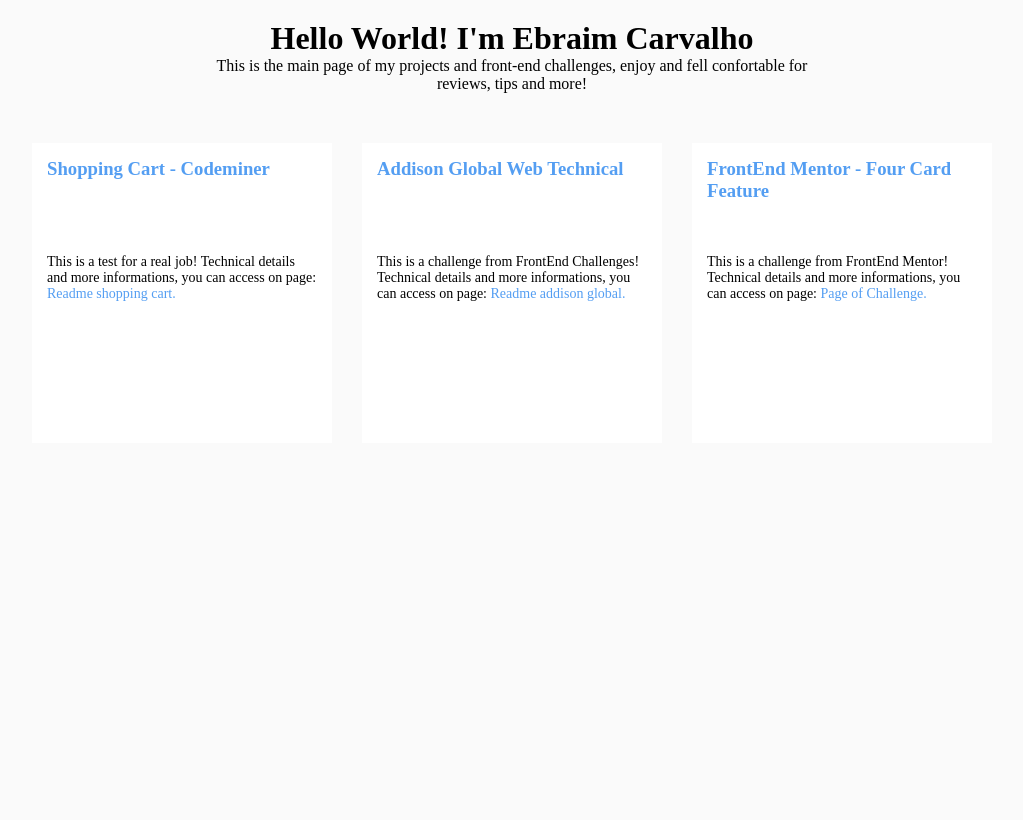
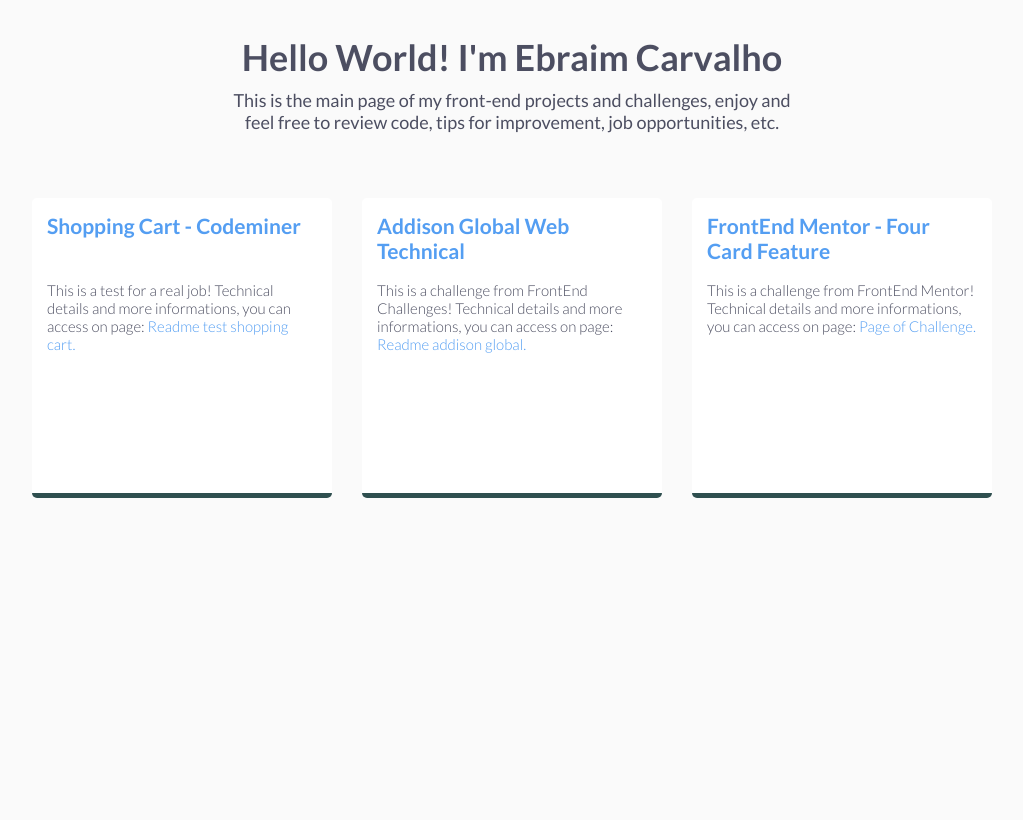
Before and after one commit to ebraimcarvalho/frontend-challenges, a PHP site: page / in a window 1280 px wide. Shown: the whole page, without its empty margins (128-1151 px from the left). Run offline with PHP 8.4, Linux system fonts and the light colour scheme.

Commit message:
style and favicon

```diff
--- a/index.html
+++ b/index.html
@@ -3,25 +3,29 @@
 <head>
   <meta charset="UTF-8">
   <meta name="viewport" content="width=device-width, initial-scale=1.0">
+  <link rel="apple-touch-icon" sizes="180x180" href="./assets/favicon/apple-touch-icon.png">
+  <link rel="icon" type="image/png" sizes="32x32" href="./assets/favicon/favicon-32x32.png">
+  <link rel="icon" type="image/png" sizes="16x16" href="./assets/favicon/favicon-16x16.png">
+  <link rel="manifest" href="./assets/favicon/site.webmanifest">
   <title>Front-End Challenges - Ebraim Carvalho</title>
   <link rel="stylesheet" href="style.css">
 </head>
 <body>
   <header>
     <h1>Hello World! I'm Ebraim Carvalho</h1>
-    <p>This is the main page of my projects and front-end challenges, enjoy and fell confortable for reviews, tips and more!</p>
+    <p>This is the main page of my front-end projects and challenges, enjoy and feel free to review code, tips for improvement, job opportunities, etc.</p>
   </header>
 
   <div class="container">
-    <div class="item-project">
+    <div class="card-project">
       <a href="./codeminer-shopping-cart/index.html" target="_blank"><h3>Shopping Cart - Codeminer</h3></a>
-      <p>This is a test for a real job! Technical details and more informations, you can access on page: <a href="https://github.com/ebraimcarvalho/frontend-challenges/blob/master/codeminer-shopping-cart/README.md" target="_blank">Readme shopping cart.</a></p>
+      <p>This is a test for a real job! Technical details and more informations, you can access on page: <a href="https://github.com/ebraimcarvalho/frontend-challenges/blob/master/codeminer-shopping-cart/README.md" target="_blank">Readme test shopping cart.</a></p>
     </div>
-    <div class="item-project">
+    <div class="card-project">
       <a href="./addison-global-web-technical-ebraim/index.html" target="_blank"><h3>Addison Global Web Technical</h3></a>
       <p>This is a challenge from FrontEnd Challenges! Technical details and more informations, you can access on page: <a href="https://github.com/ebraimcarvalho/frontend-challenges/blob/master/addison-global-web-technical-ebraim/README.md" target="_blank">Readme addison global.</a></p>
     </div>
-    <div class="item-project">
+    <div class="card-project">
       <a href="./four-card-feature-section-master/index.html" target="_black"><h3>FrontEnd Mentor - Four Card Feature</h3></a>
       <p>This is a challenge from FrontEnd Mentor! Technical details and more informations, you can access on page: <a href="https://www.frontendmentor.io/challenges/four-card-feature-section-weK1eFYK" target="_blank">Page of Challenge.</a></p>
     </div>
--- a/style.css
+++ b/style.css
@@ -1,3 +1,5 @@
+@import url('https://fonts.googleapis.com/css?family=Lato:300,400,700&display=swap');
+
 * {
   box-sizing: border-box;
   margin: 0;
@@ -5,7 +7,10 @@
 }
 
 body {
+  font-family: 'Lato';
+  font-size: 18px;
   background-color: hsl(0, 0%, 98%);
+  color: hsl(234, 12%, 34%);
   width: 100%;
   height: 100vh;
 }
@@ -16,11 +21,15 @@ header {
   margin: 0 auto;
   text-align: center;
   margin-top: 20px;
+  padding: 15px;
+}
+
+header p {
+  margin-top: 10px;
 }
 
 .container {
   margin-top: 40px;
-  /* max-width: 1200px; */
   padding: 0 30px;
   display: flex;
   flex-wrap: wrap;
@@ -37,19 +46,22 @@ a:hover {
   color: steelblue;
 }
 
-.item-project {
+.card-project {
   width: 300px;
   height: 300px;
   background-color: white;
   margin: 10px 15px;
   padding: 15px;
+  border-radius: 5px;
+  border-bottom: 5px solid darkslategray;
 }
 
-.item-project h3 {
-  height: 30%;
+.card-project h3 {
+  height: 20%;
 }
 
-.item-project p {
-  margin-top: 15px;
-  font-size: 14px;
+.card-project p {
+  margin: 15px 0 20px;
+  font-size: 15px;
+  font-weight: 300;
 }
```
Also changed, not shown: assets/favicon/android-chrome-192x192.png (added), assets/favicon/android-chrome-512x512.png (added), assets/favicon/apple-touch-icon.png (added), assets/favicon/favicon-16x16.png (added), assets/favicon/favicon-32x32.png (added), assets/favicon/favicon.ico (added), assets/favicon/site.webmanifest (added).
